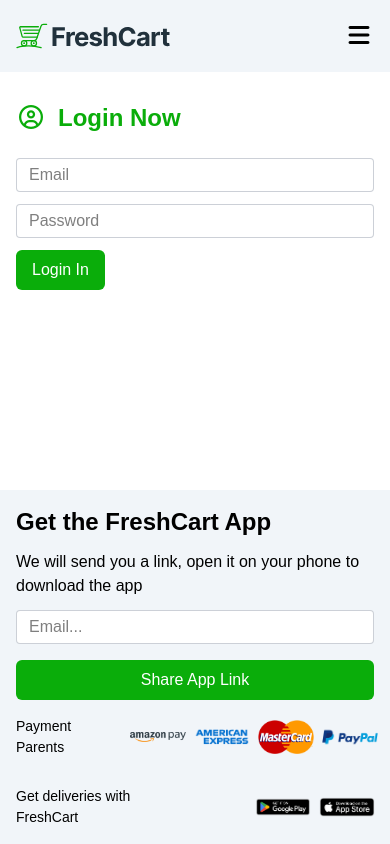
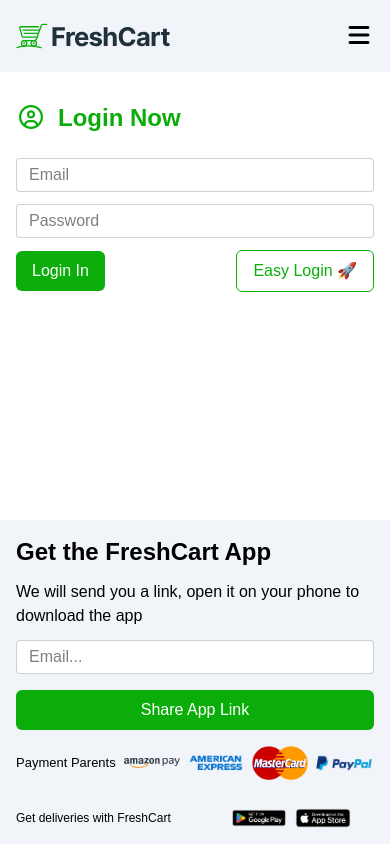
Before and after one commit to norhanhamed/newFreshCart, a React (Vite) app: page /newFreshCart/auth/login in a window 390 px wide. Built offline with nearby package versions, Linux system fonts and the light colour scheme; no server answers; a web font is replaced by a local one.

Commit message:
brands and categories fake pages

```diff
--- a/src/Components/Footer/Footer.jsx
+++ b/src/Components/Footer/Footer.jsx
@@ -21,7 +21,7 @@
           <div className="flex flex-col lg:flex-row gap-7 lg:gap-0 justify-between  lg:items-center items-start mt-4">
 
             <div className="flex gap-2 items-center">
-              <span className='lg:text-[18px] text-[14px] font-medium'>Payment Parents</span>
+              <span className='lg:text-[18px] text-[13px] font-medium'>Payment Parents</span>
               <div className="flex gap-2 items-center">
                 <img src={amazonLogo} alt="" className="lg:w-16 w-14" />
                 <img src={americanExpressLogo} alt="" className="lg:w-16 w-14" />
@@ -31,7 +31,7 @@
             </div>
 
             <div className="flex lg:gap-2 gap-15 items-center">
-              <span className='lg:text-[18px] text-[14px] font-medium'>Get deliveries with FreshCart </span>
+              <span className='lg:text-[18px] text-[12px] font-medium'>Get deliveries with FreshCart </span>
               <div className="flex gap-2 items-center">
                 <img src={googlePlay} alt="" className="lg:w-16 w-14" />
                 <img src={AppStore} alt="" className="lg:w-16 w-14" />
--- a/src/Components/Navbar/Navbar.jsx
+++ b/src/Components/Navbar/Navbar.jsx
@@ -31,7 +31,7 @@
                     </div>
 
 
-                    {/* Burger Menu - Mobile Only */}
+                    {/* Burger Menu  */}
                     <button
                         onClick={() => setIsOpen(true)}
                         className={`${isOpen ? "hidden" : "block"} lg:hidden text-2xl`}
@@ -41,33 +41,18 @@
 
 
                     {/* Navbar Content */}
-                    <div
-                        className={`
-                            ${isOpen ? "flex" : "hidden"}
-                            lg:flex
-                            w-full
-                            gap-6
-                            items-start
-                            justify-between
-                            flex-col
-                            lg:flex-row
-                        `}
-                    >
+                    <div className={`${isOpen ? "flex" : "hidden"} lg:flex w-full gap-6 items-start justify-between flex-col lg:flex-row`}>
 
-                        {/* Close Button - Mobile Only */}
+                        {/* Close Button */}
                         <button
                             onClick={() => setIsOpen(false)}
-                            className="lg:hidden self-end text-2xl"
-                        >
+                            className="lg:hidden self-end text-2xl" >
                             <i className="fa-solid fa-xmark"></i>
                         </button>
 
-
                         {/* Navigation Links */}
                         {token ? (
-
                             <ul className='flex flex-col lg:flex-row gap-4 lg:gap-6 lg:items-center items-start lg:ms-auto'>
-
                                 <li>
                                     <NavLink
                                         to="/"
@@ -79,7 +64,6 @@
                                         Home
                                     </NavLink>
                                 </li>
-
 
                                 <li>
                                     <NavLink
@@ -93,7 +77,6 @@
                                     </NavLink>
                                 </li>
 
-
                                 <li>
                                     <NavLink
                                         to="/category"
@@ -106,7 +89,6 @@
                                     </NavLink>
                                 </li>
 
-
                                 <li>
                                     <NavLink
                                         to="/brands"
@@ -118,7 +100,6 @@
                                         Brands
                                     </NavLink>
                                 </li>
-
 
                                 <li>
                                     <NavLink
@@ -134,32 +115,28 @@
 
                             </ul>
 
-                        ) : ("")}
+                        ) : ("")
+                        }
 
 
-                        {/* Cart */}
-                        <Link
-                            to='/cart'
-                            className='lg:ms-auto relative'
-                        >
-
+                        {/* CartIcon */}
+                        {token && (
+                            <Link to='/cart' className='lg:ms-auto relative'>
                                 <i className="fa-solid fa-cart-shopping lg:text-lg text-[40px]"></i>
 
                                 <span className="absolute top-0 right-0 translate-x-1/2 -translate-y-1/2 rounded-full lg:text-sm text-[20px] font-bold text-white bg-primary lg:w-5 w-6 lg:h-5 h-6 flex justify-center items-center">
-
                                     {cartInfo === null ? (
                                         <i className='fa-solid fa-spinner fa-spin'></i>
                                     ) : (
                                         cartInfo.numOfCartItems || 0
                                     )}
-
                                 </span>
-
                             </Link>
+                        )}
 
 
                         {/* Social Media Icons */}
-                        <ul className='lg:flex hidden justify-center gap-6 py-5 lg:py-0'>
+                        <ul className={` ${token ? "flex" : "ms-auto"} lg:flex hidden justify-center gap-6 py-5 lg:py-0 `}>
 
                             <li>
                                 <a href="https://www.facebook.com">
@@ -196,11 +173,8 @@
 
                         {/* Authentication */}
                         <ul className='flex lg:justify-center justify-start lg:gap-6 gap-10 items-center'>
-
                             {!token ? (
-
                                 <>
-
                                     <li>
                                         <NavLink
                                             to="/auth/login"
@@ -212,7 +186,6 @@
                                             Login
                                         </NavLink>
                                     </li>
-
 
                                     <li>
                                         <NavLink
--- a/src/Pages/Cart/Cart.jsx
+++ b/src/Pages/Cart/Cart.jsx
@@ -69,8 +69,12 @@
           )}
         </section>
       )}
+      {
+        cartInfo.numOfCartItems === 0 ? (""):
+
       <Link to="/chekout" className='btn-primary uppercase ms-auto block mt-3 w-fit' >next step</Link>
 
+}
     </>
   )
 }
--- a/src/Pages/Login/Login.jsx
+++ b/src/Pages/Login/Login.jsx
@@ -22,6 +22,7 @@
 
   //navigate to login
   const navigate = useNavigate()
+
   //api function
   async function sendDataToLogin(values) {
     let id;
@@ -72,6 +73,17 @@
   })
 
   // console.log(formik)
+
+
+  // *** DEMO LOGIN FORMIK****
+  const demoLoginFormik = useFormik({
+    initialValues: {
+      email: "",
+      password: ""
+    },
+
+    onSubmit: sendDataToLogin
+  })
 
   return (
     <>
@@ -124,8 +136,26 @@
             }
 
           </div>
+          <div className="flex items-center justify-between">
+            <button className='btn-primary' type='submit'>Login In</button>
+            {/* *** DEMO LOGIN FORMIK BUTTON **** */}
+            <button
+              type="button"
+              onClick={() => {
+                demoLoginFormik.setValues({
+                  email: "Z@gmail.com",
+                  password: "Z123456"
+                });
+                demoLoginFormik.submitForm();
+              }}
+              className="btn-primary bg-white text-primary border border-primary cursor-pointer "
+            >
+              Easy Login 🚀
+            </button>
+          </div>
 
-          <button className='btn-primary' type='submit'>Login In</button>
+
+
         </form>
       </section>
     </>
```
Also changed, not shown: 4 other files (tests, documents, lock files or other folders). Lines whose indentation alone changed are shown as unchanged.
